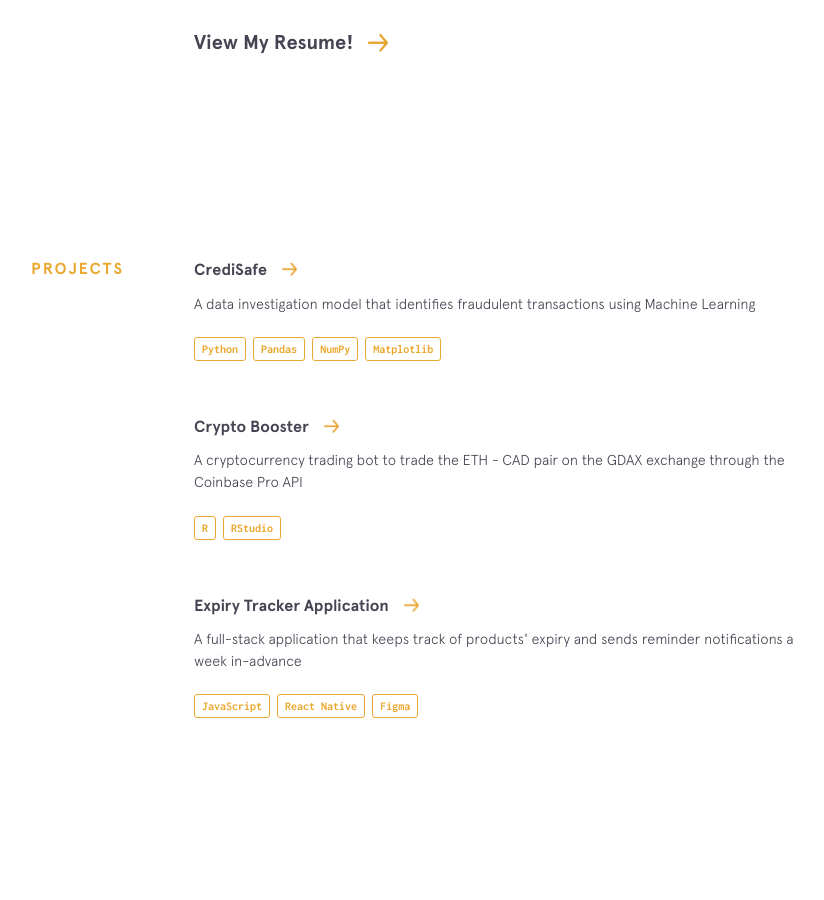
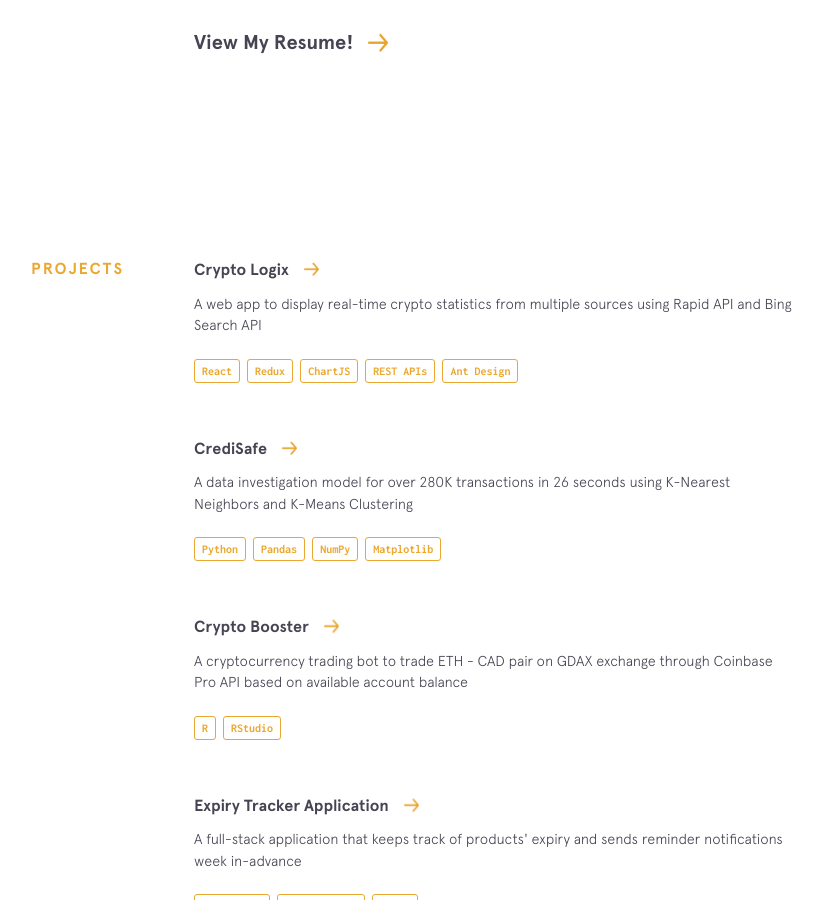
Before and after one commit to rohanxminocha/personal-website-v1, a Jekyll site: the page built from index.html, in a window 1280 px wide and 900 px high, scrolled down 2560 px. Shown: the whole window, without its empty margins (256-1080 px from the left). Built offline with Jekyll 4.4.1, drawn with Linux system fonts in a browser that asks for light colours; nearby versions of some CDN libraries.

Commit message:
Update projects.yml

```diff
--- a/_data/projects.yml
+++ b/_data/projects.yml
@@ -1,7 +1,17 @@
+
+- name: Crypto Logix
+  url: https://github.com/rohanxminocha/crypto-logix
+  description: A web app to display real-time crypto statistics from multiple sources using Rapid API and Bing Search API
+  used:
+    - thing: React
+    - thing: Redux
+    - thing: ChartJS
+    - thing: REST APIs
+    - thing: Ant Design
 
 - name: CrediSafe
   url: https://github.com/rohanxminocha/credisafe
-  description: A data investigation model that identifies fraudulent transactions using Machine Learning
+  description: A data investigation model for over 280K transactions in 26 seconds using K-Nearest Neighbors and K-Means Clustering
   used:
     - thing: Python
     - thing: Pandas
@@ -10,14 +20,14 @@
 
 - name: Crypto Booster
   url: https://github.com/rohanxminocha/crypto-booster
-  description: A cryptocurrency trading bot to trade the ETH - CAD pair on the GDAX exchange through the Coinbase Pro API
+  description: A cryptocurrency trading bot to trade ETH - CAD pair on GDAX exchange through Coinbase Pro API based on available account balance
   used:
     - thing: R
     - thing: RStudio
 
 - name: Expiry Tracker Application
   url: https://github.com/rohanxminocha/ExpiryTracker-yuHacks2021
-  description: A full-stack application that keeps track of products' expiry and sends reminder notifications a week in-advance
+  description: A full-stack application that keeps track of products' expiry and sends reminder notifications week in-advance
   used:
     - thing: JavaScript
     - thing: React Native
```
